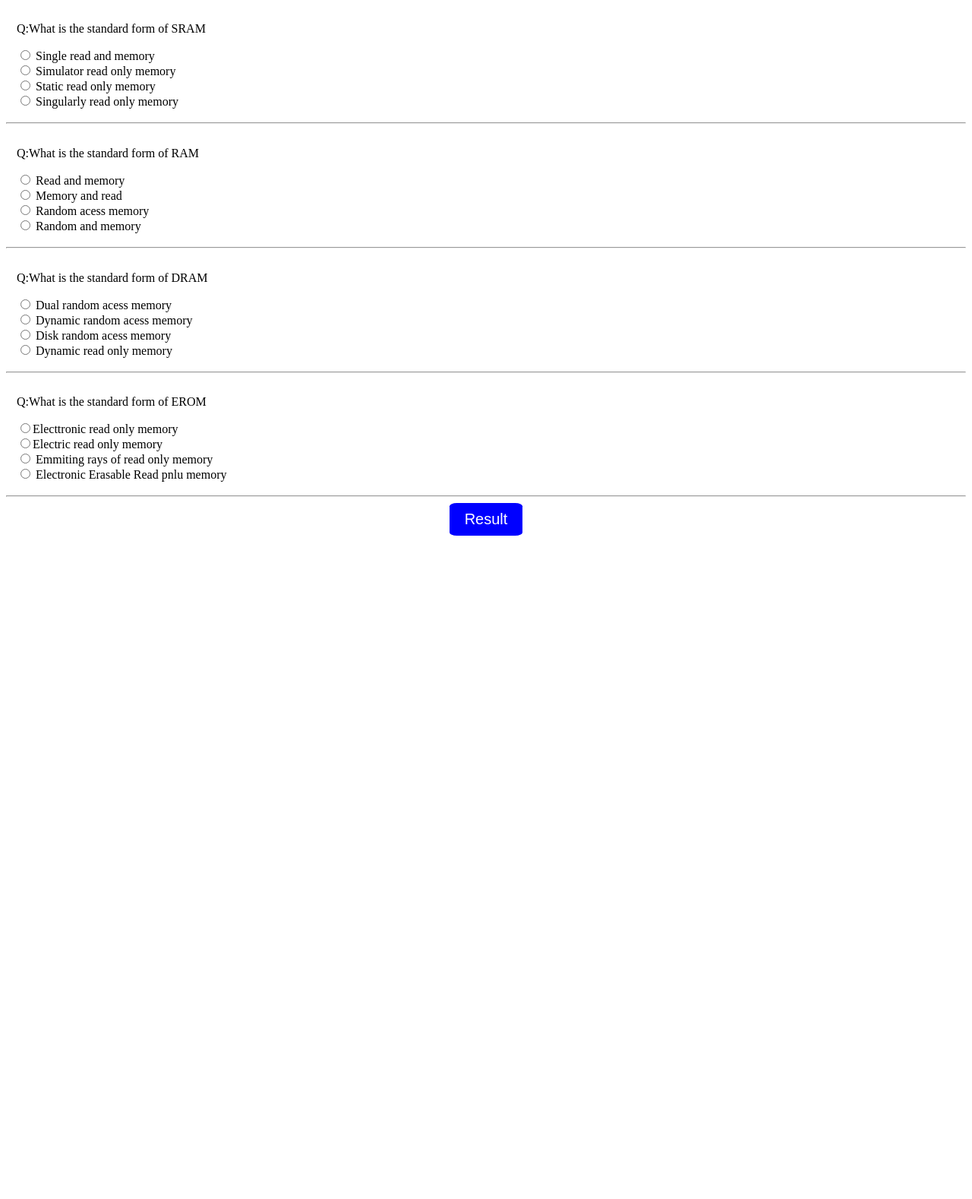
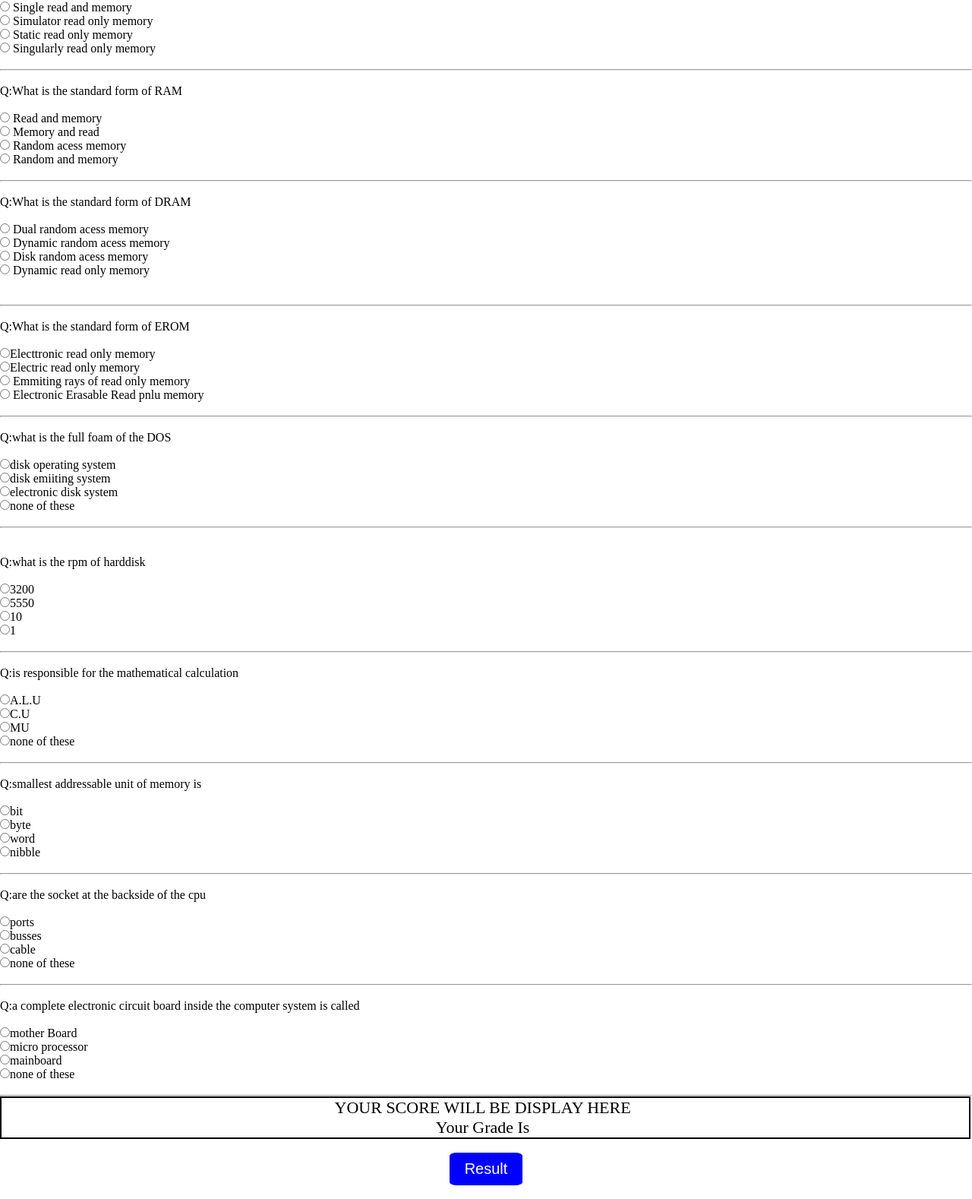
Before and after one commit to AreebAhmed-1997/quiz-application, a plain HTML site: page index.html in a window 1280 px wide. Shown: the part 72-1650 px from the top of the page at 76% size. Before the commit the page ends 800 px from the top, so only its background shows below. Drawn offline with Linux system fonts and the light colour scheme.

Commit message:
git update

```diff
--- a/app.js
+++ b/app.js
@@ -1,23 +1,16 @@
 var score = 0
+
 function calculating_the_result(){
     var q_right_answer = document.getElementById('question1')
-    var q_wrong_anser1a = document.getElementById('question2')
-    var q_wrong_anser1b = document.getElementById("question3")
-    var q_wrong_anser1c = document.getElementById("question4")
-
-    if( q_right_answer.checked == true){
+    if(  q_right_answer.checked == true){
         score+=10
     }
+
     else{
         score+=0
     }
 
-
     var q_right_answer1 = document.getElementById("question11")
-    var q_wrong_anser2a = document.getElementById("question12")
-    var q_wrong_anser2b  = document.getElementById("question13")
-    var q_wrong_anser2c  = document.getElementById("question14")
-
     if( q_right_answer1.checked == true){
         score+=10
     }
@@ -26,24 +19,99 @@ function calculating_the_result(){
     }
 
     var q_right_answer2  = document.getElementById("question21")
-    var q_wrong_anser3a  = document.getElementById("question22")
-    var q_wrong_anser3b  = document.getElementById("question23")
-    var q_wrong_anser3c = document.getElementById("question24")
     if( q_right_answer2.checked == true){
         score+=10
     }
     else{
         score+=0
     }
+
     var q_right_answer3 = document.getElementById("question31")
-    var q_wrong_anser4a = document.getElementById("question32")
-    var q_wrong_anser4b = document.getElementById("question33")
-    var q_wrong_anser4c = document.getElementById("question34")
     if( q_right_answer3.checked == true){
         score+=10
     }
     else{
         score+=0
     }
-     document.write("your score is " + score++ )
+
+    var q_right_answer4 = document.getElementById("question41")
+    if(  q_right_answer4.checked == true){
+    score+=10
+    }
+    else{
+    score+=0
+    }
+
+    var q_right_answer5 = document.getElementById("question51")
+    if(  q_right_answer5.checked == true){
+    score+=10
+    }
+    else{
+    score+=0
+    }
+
+    var q_right_answer6 = document.getElementById("question61")
+    if(  q_right_answer6.checked == true){
+    score+=10
+    }
+
+    else{
+    score+=0
+    }
+    var q_right_answer7 = document.getElementById("question71")
+    if(  q_right_answer7.checked == true){
+    score+=10
+    }
+
+    else{
+    score+=0
+    }
+
+    var q_right_answer8 = document.getElementById("question81")
+    if(  q_right_answer8.checked == true){
+    score+=10
+    }
+    else{
+    score+=0
+    }
+
+    var q_right_answer9 = document.getElementById("question91")
+    if(  q_right_answer9.checked == true){
+    score+=10
+    }
+
+    else{
+    score+=0
+    }
+
+
+    document.querySelector("#bod").style.backgroundColor=" green";
+    document.querySelector("#bod").style.color=" #fff";
+    document.querySelector("#bod11").style.backgroundColor=" green";
+    document.querySelector("#bod11").style.color=" #fff";
+    document.querySelector("#bod21").style.backgroundColor=" green";
+    document.querySelector("#bod21").style.color=" #fff";
+    document.querySelector("#boda").style.backgroundColor=" green";
+    document.querySelector("#boda").style.color=" #fff";
+    document.getElementById("ANSWER").innerHTML="your score is &nbsp;"+"<br>"+ score++ +"/100"
+
+    if (score++ >=80 ){
+        document.getElementById("ANSWER1").innerHTML="your grade is A++ "
+    }
+   else if (score++ >=60){
+    document.getElementById("ANSWER1").innerHTML="your grade is A+ "
+    }
+
+    else if (score++ >=40){
+    document.getElementById("ANSWER1").innerHTML="your grade is B"
+    }
+    else if (score++ >=20){
+    document.getElementById("ANSWER1").innerHTML="your grade is C"
+    }
+    else{
+    document.getElementById("ANSWER1").innerHTML="your grade is F"
+    }
+document.getElementById("btn0").disabled = true;
+
+
 }
--- a/index.html
+++ b/index.html
@@ -12,46 +12,104 @@
     </div>
             <div>
             <fieldset id="fieldset1">
-               <p>Q:What is the standard form of SRAM</p>
-               <input type="radio" name="q1_a1" id="question1"> Single read and memory <br>
-               <input type="radio" name="q1_a1" id="question2"> Simulator read only memory <br>
-               <input type="radio" name="q1_a1" id="question3"> Static read only memory<br>
-               <input type="radio" name="q1_a1" id="question4">  Singularly read only memory<br>
+               <p>Q:What is the standard form of SRAM</p><br>
+               <p id="boda"><input type="radio" name="q1_a1" id="question1"> Single read and memory <br>
+               <p id="bodb"><input type="radio" name="q1_a1" id="question2"> Simulator read only memory <br>
+               <p id="bodc"><input type="radio" name="q1_a1" id="question3"> Static read only memory<br>
+               <p id="bode"><input type="radio" name="q1_a1" id="question4">  Singularly read only memory<br>
             </fieldset>
-        </div>  <hr>
+        </div> <br>  <hr>
 
+        <div><br>
+            <fieldset id="fieldset2">
+               <p>Q:What is the standard form of RAM</p> <br>
+               <p id="bod"><input type="radio" name="q1_a11" id="question11"> Read and memory</p>
+               <p id="bod1"><input type="radio" name="q1_a11" id="question12"> Memory and read </p>
+               <p id="bod2"><input type="radio" name="q1_a11" id="question13"> Random acess memory </p>
+               <p id="bod3"><input type="radio" name="q1_a11" id="question14"> Random and memory </p>
+            </fieldset>
+        </div><br> <hr>
+
+        <div><br>
+            <fieldset id="fieldset3">
+               <p>Q:What is the standard form of DRAM</p> <br>
+               <p id="bod11"> <input type="radio" name="q1_a22" id="question21"> Dual random acess memory  </p>
+               <p id="bod12"> <input type="radio" name="q1_a22" id="question22"> Dynamic random acess memory  </p>
+               <p id="bod13"> <input type="radio" name="q1_a22" id="question23">  Disk random acess memory </p>
+               <p id="bod14"></p><input type="radio" name="q1_a22" id="question24">  Dynamic read only memory </p><br>
+            </fieldset>
+        </div> <br> <hr>
+
+        <div><br>
+            <fieldset id="fieldset4">
+               <p>Q:What is the standard form of EROM</p> <br>
+                <p id="bod21"> <input type="radio" name="q1_a33" id="question31">Electtronic read only memory<br>
+                <p id="bod22">  <input type="radio" name="q1_a33" id="question32">Electric read only memory <br>
+                <p id="bod23"><input type="radio" name="q1_a33" id="question33"> Emmiting rays of read only memory <br>
+                <p id="bod24"> <input type="radio" name="q1_a33" id="question34"> Electronic Erasable Read pnlu memory <br>
+            </fieldset>
+        </div> <br> <hr>
+        <div><br>
+            <fieldset id="fieldset5">
+                <p> Q:what is the full foam of the DOS</p><br>
+                <p><input type="radio" name="q1_a42" id="question41">disk operating system </p>
+                <p><input type="radio" name="q1_a42" id="question42">disk emiiting system</p>
+                <p><input type="radio" name="q1_a42" id="question43">electronic disk system</p>
+                <p><input type="radio" name="q1_a42" id="question44">none of these</p>
+            </fieldset>
+        </div><br><hr>
+        <div><br>
+            <fieldset id="fieldset6"><br>
+                <p>Q:what is the rpm of harddisk</p><br>
+                <p><input type="radio" name="q1_a51" id="question51">3200</p>
+                <p><input type="radio" name="q1_a51" id="question52">5550</p>
+                <p><input type="radio" name="q1_a51" id="question53">10</p>
+                <p><input type="radio" name="q1_a51" id="question54">1</p>
+            </fieldset>
+        </div><br><hr>
         <div>
-            <fieldset id="fieldset2">
-               <p>Q:What is the standard form of RAM</p>
-               <input type="radio" name="q1_a11" id="question11"> Read and memory<br>
-               <input type="radio" name="q1_a11" id="question12"> Memory and read<br>
-               <input type="radio" name="q1_a11" id="question13"> Random acess memory<br>
-               <input type="radio" name="q1_a11" id="question14"> Random and memory<br>
+            <fieldset id="fieldset7"> <br>
+                <p>Q:is responsible for the mathematical calculation </p><br>
+                <p ><input type="radio" name="q1_a62" id="question61" >A.L.U</p>
+                <p><input type="radio" name="q1_a62" id="question62">C.U</p>
+                <p><input type="radio" name="q1_a62" id="question63">MU</p>
+                <p><input type="radio" name="q1_a62" id="question64">none of these</p>
             </fieldset>
-        </div> <hr>
-
+        </div><br> <hr>
         <div>
-            <fieldset id="fieldset3">
-               <p>Q:What is the standard form of DRAM</p>
-               <input type="radio" name="q1_a22" id="question21"> Dual random acess memory  <br>
-               <input type="radio" name="q1_a22" id="question22"> Dynamic random acess memory  <br>
-               <input type="radio" name="q1_a22" id="question23">  Disk random acess memory <br>
-               <input type="radio" name="q1_a22" id="question24">  Dynamic read only memory<br>
+            <fieldset id="fieldset8"><br>
+                <p>Q:smallest addressable unit of memory is </p><br>
+                <p><input type="radio" name="q1_a71" id="question71">bit</p>
+                <p><input type="radio" name="q1_a71" id="question72">byte</p>
+                <p><input type="radio" name="q1_a71" id="question73">word</p>
+                <p><input type="radio" name="q1_a71" id="question74">nibble</p>
             </fieldset>
-        </div>  <hr>
-
+        </div><br><hr>
+        <div><br>
+            <fieldset id="fieldset9">
+                <p>Q:are the socket at the backside of the cpu</p><br>
+                <p><input type="radio" name="q1_a81" id="question81">ports</p>
+                <p><input type="radio" name="q1_a81" id="question82">busses</p>
+                <p><input type="radio" name="q1_a81" id="question83">cable</p>
+                <p><input type="radio" name="q1_a81" id="question84">none of these</p>
+            </fieldset>
+        </div><br><hr>
         <div>
-            <fieldset id="fieldset4">
-               <p>Q:What is the standard form of EROM</p>
-               <input type="radio" name="q1_a33" id="question31">Electtronic read only memory<br>
-               <input type="radio" name="q1_a33" id="question32">Electric read only memory <br>
-               <input type="radio" name="q1_a33" id="question33"> Emmiting rays of read only memory <br>
-               <input type="radio" name="q1_a33" id="question34"> Electronic Erasable Read pnlu memory <br>
+            <fieldset id="fieldset10"><br>
+                <p>Q:a complete electronic circuit board inside the computer system is called</p><br>
+                <p><input type="radio" name="q1_a91" id="question91">mother Board</p>
+                <p><input type="radio" name="q1_a91" id="question92">micro processor</p>
+                <p><input type="radio" name="q1_a91" id="question93">mainboard</p>
+                <p><input type="radio" name="q1_a91" id="question94">none of these</p>
             </fieldset>
-        </div>  <hr>
+        </div><br><hr>
+        <div id="answer_div">
+            <p id="ANSWER">YOUR SCORE WILL BE DISPLAY HERE</p>
+            <p id="ANSWER1">your grade is</p>
+        </div><br>
         <div id="button">
         <button id="btn0" onclick="calculating_the_result()">Result</button>
-    </div>
+    </div><br>
     <script src="app.js"></script>
     </body>
 </html>
--- a/style.css
+++ b/style.css
@@ -1,9 +1,14 @@
+*{
+    margin: 0px;
+
+}
 #heading{
     width: 100%;
     text-align: center;
 }
-#fieldset1,#fieldset2,#fieldset3,#fieldset4{
-    border: 0px solid #ffffff;
+#fieldset1,#fieldset2,#fieldset3,#fieldset4,#fieldset5,#fieldset6,#fieldset7,#fieldset8,#fieldset9,#fieldset10{
+    width: 100%;
+    border: 0px solid #ffffff; padding: 0px;
 }
 #btn0{
     border: 0px solid #ffffff;
@@ -19,3 +24,20 @@
     width: 100%;
     text-align: center;
 }
+#answer_div{
+    width: 99.5%;
+    border: 2px solid #000;
+}
+#ANSWER, #ANSWER1{
+
+    width: 99.5%;
+    text-transform: capitalize;
+    text-align: center;
+    font-size: 22px;
+
+}
+#bod,#bod1,#bod11,#bod21,#boda{
+    width: 30%;
+
+    border-radius: 10px ;
+}
```
